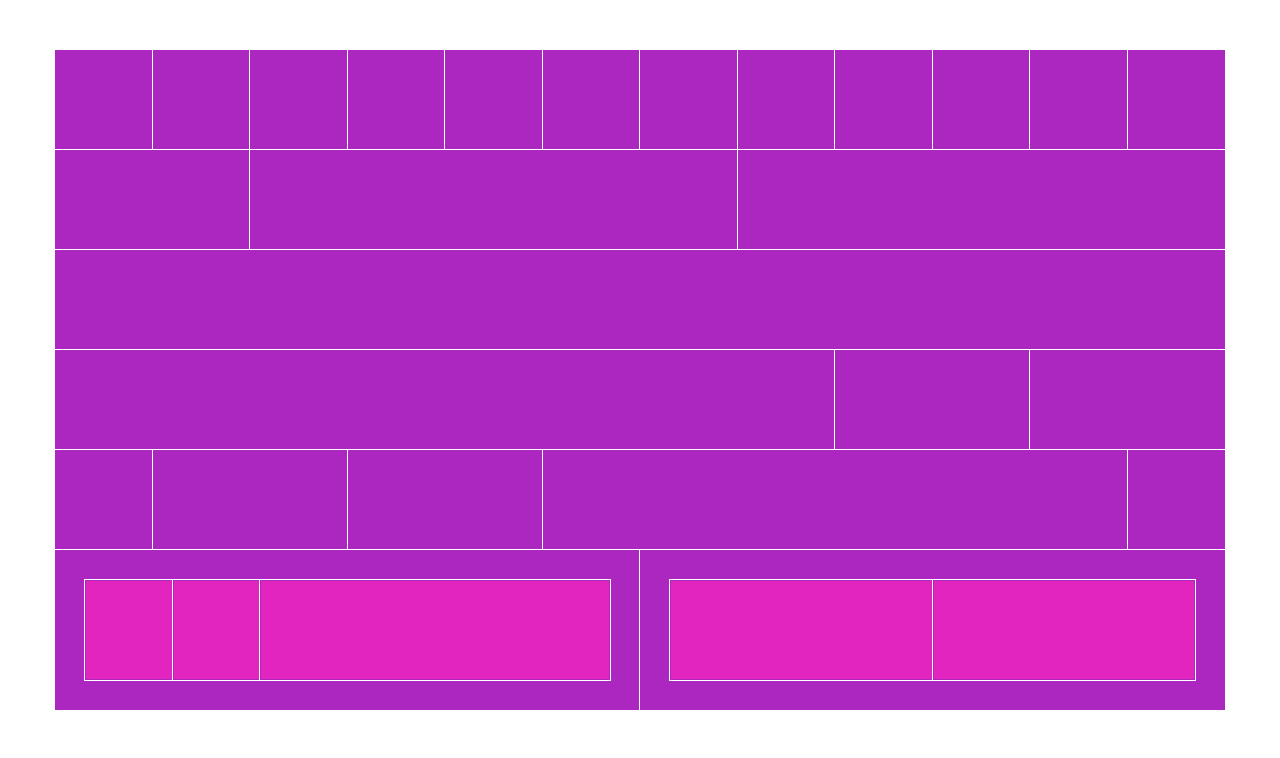
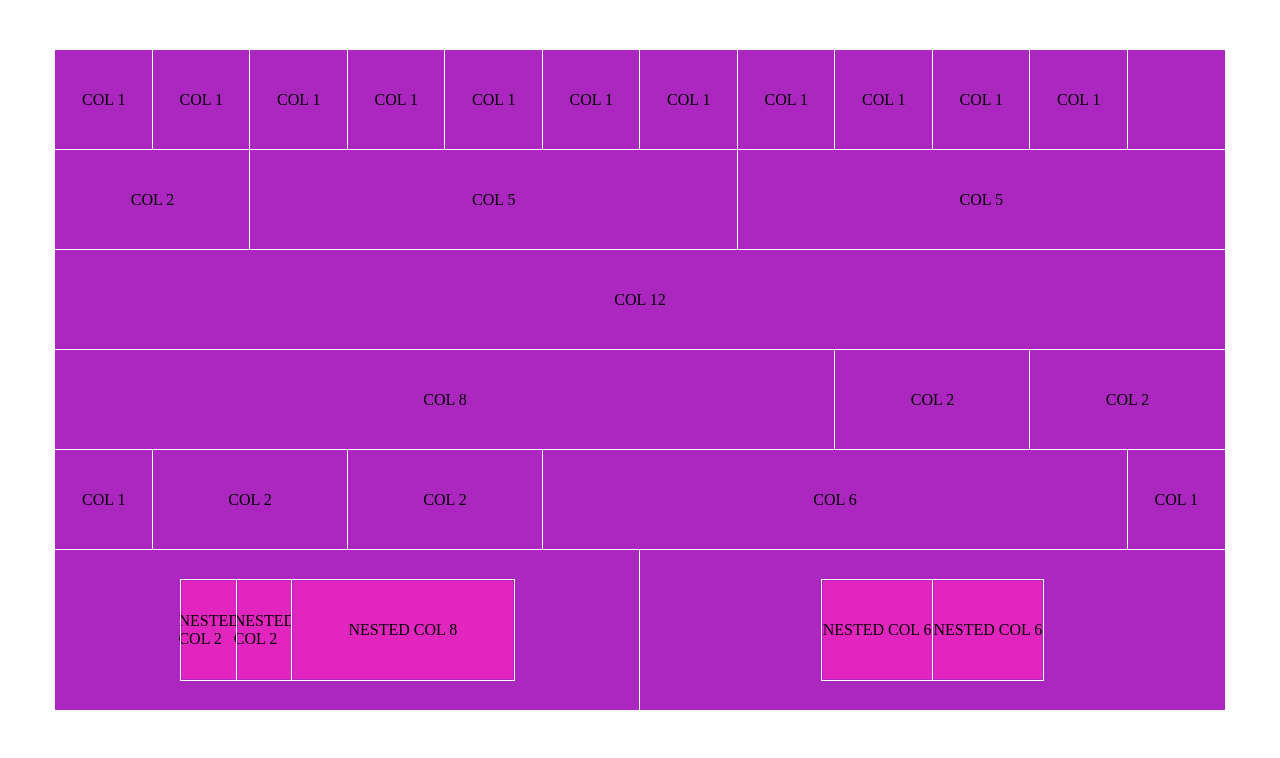
Before and after one commit to 0Daviduo0/html-css-12bool, a plain HTML site: page index.html in a window 1280 px wide. Shown: the top 758 px of the page. Drawn offline with Linux system fonts and the light colour scheme.

Commit message:
adding names to columns

```diff
--- a/css/style.css
+++ b/css/style.css
@@ -8,6 +8,9 @@
     background-color: rgb(171, 39, 191);
     outline: solid 1px rgb(255, 255, 255);
     min-height: 100px;
+    display: flex;
+    justify-content: center;
+    align-items: center;
 }
 
 .row-nested{
--- a/index.html
+++ b/index.html
@@ -20,37 +20,37 @@
 <div class="container">
     <div class="row">
         <div class="col-1">
-
+            COL 1
         </div>
         <div class="col-1">
-
+            COL 1
         </div>
         <div class="col-1">
-
+            COL 1
         </div>
         <div class="col-1">
-
+            COL 1
         </div>
         <div class="col-1">
-
+            COL 1
         </div>
         <div class="col-1">
-
+            COL 1
         </div>
         <div class="col-1">
-
+            COL 1
         </div>
         <div class="col-1">
-
+            COL 1
         </div>
         <div class="col-1">
-
+            COL 1
         </div>
         <div class="col-1">
-
+            COL 1
         </div>
         <div class="col-1">
-
+            COL 1
         </div>
         <div class="col-1">
 
@@ -59,62 +59,62 @@
 
     <div class="row">
         <div class="col-2">
-
+            COL 2
         </div>
         <div class="col-5">
-
+            COL 5
         </div>
         <div class="col-5">
-
+            COL 5
         </div>
     </div>
 
     <div class="row">
         <div class="col-12">
-
+            COL 12
         </div>
     </div>
 
     <div class="row">
         <div class="col-8">
-
+            COL 8
         </div>
         <div class="col-2">
-
+            COL 2
         </div>
         <div class="col-2">
-
+            COL 2
         </div>
     </div>
 
     <div class="row">
         <div class="col-1">
-
+            COL 1
         </div>
         <div class="col-2">
-
+            COL 2
         </div>
         <div class="col-2">
-
+            COL 2
         </div>
         <div class="col-6">
-
+            COL 6
         </div>
         <div class="col-1">
-
+            COL 1
         </div>
 
         <div class="col-6">
 
             <div class="row row-nested">
                 <div class="col-2 col-nested">
-
+                    NESTED COL 2
                 </div>
                 <div class="col-2 col-nested">
-
+                    NESTED COL 2
                 </div>
                 <div class="col-8 col-nested">
-
+                    NESTED COL 8
                 </div>
             </div>
 
@@ -122,10 +122,10 @@
         <div class="col-6">
             <div class="row row-nested">
                 <div class="col-6 col-nested">
-
+                    NESTED COL 6
                 </div>
                 <div class="col-6 col-nested">
-
+                    NESTED COL 6
                 </div>
             </div>
         </div>
@@ -278,24 +278,5 @@
     </div>
 </div>
 
-
-
-
-
-
-
-
-
-
-
-
-
-
-
-
-
-
-
-
 </body>
 </html>
```
